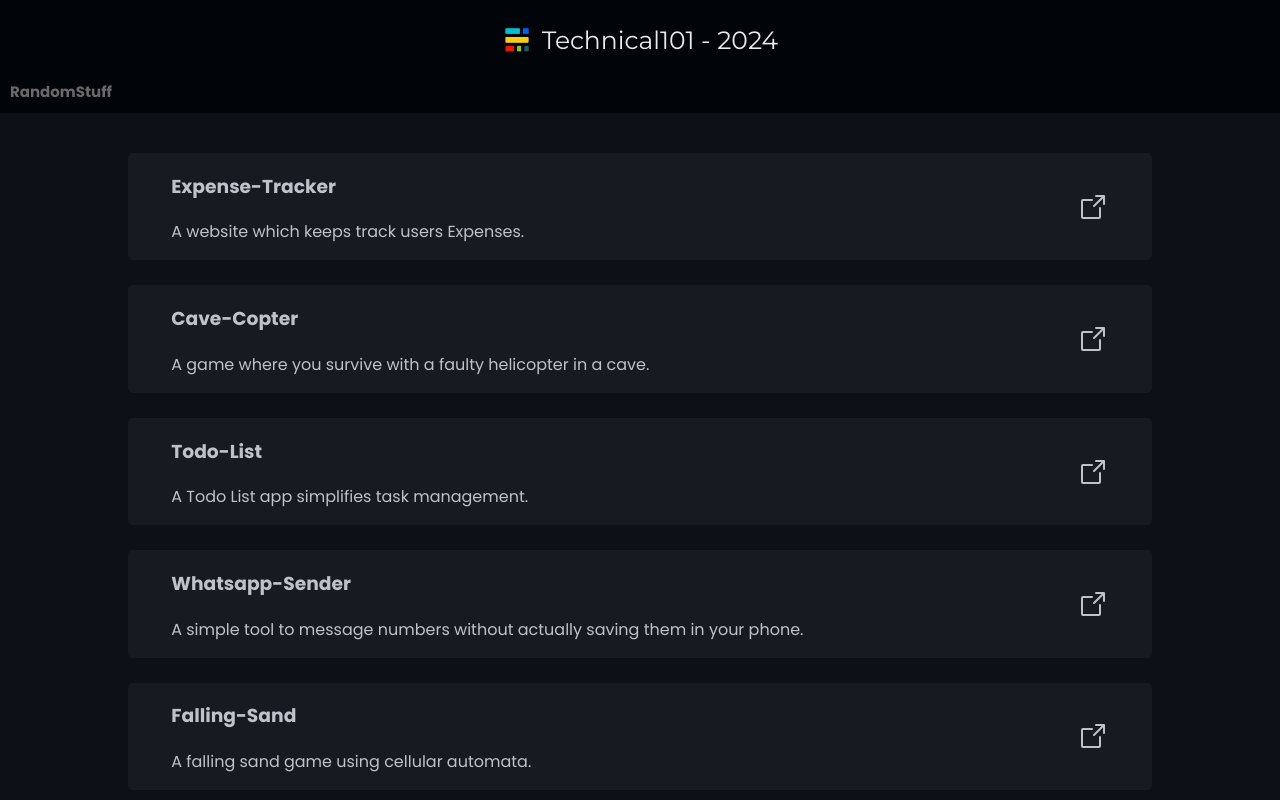
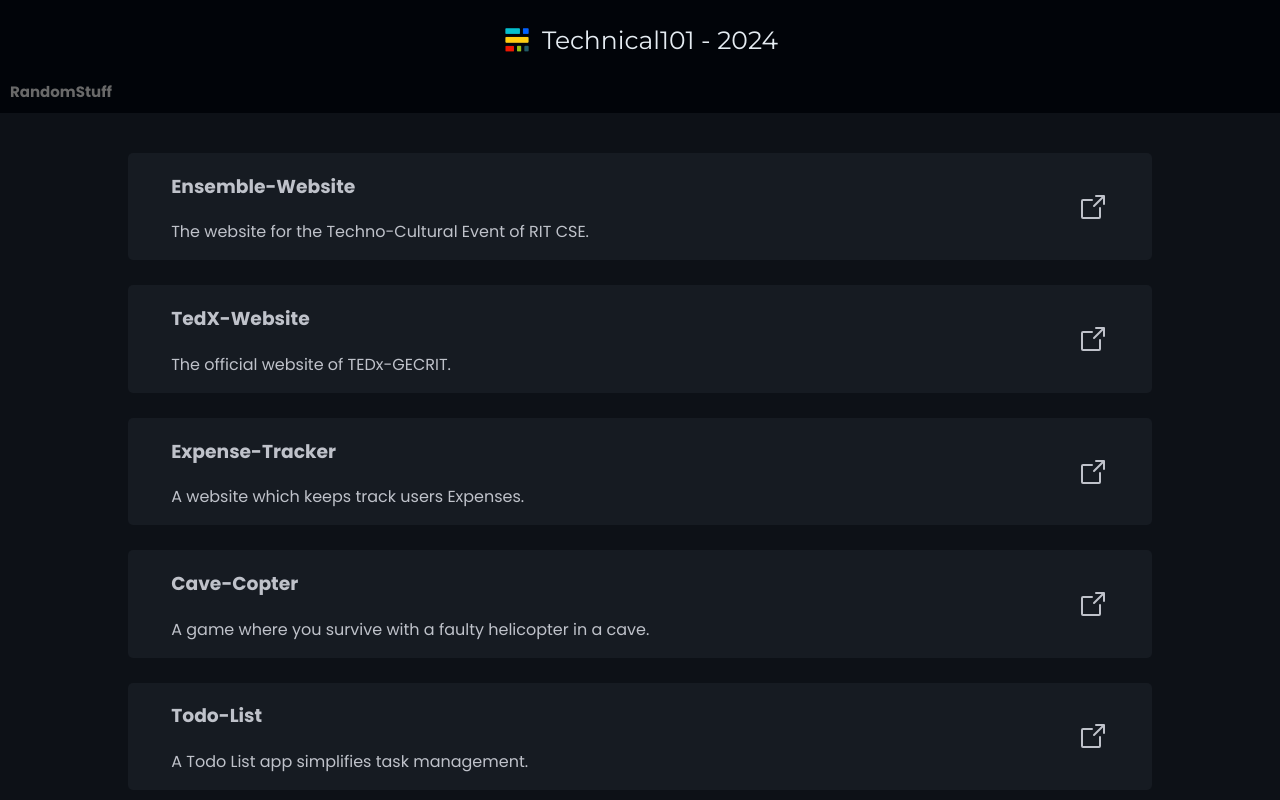
Before and after one commit to abhi5455/Technical-101, a React (Vite) app: page /RandomStuff in a window 1280 px wide. Shown: the top 800 px of the page. Built offline with nearby package versions, Linux system fonts and the light colour scheme; a web font is replaced by a local one.

Commit message:
Initial Commit

```diff
--- a/src/pages/Home.jsx
+++ b/src/pages/Home.jsx
@@ -16,7 +16,7 @@ export default function Home() {
                 path: "/OurLinks"
             },
             {
-                section: "Random Stuffs",
+                section: "Student Projects",
                 path: "/RandomStuff"
             },
             {
--- a/src/pages/RandomStuff.jsx
+++ b/src/pages/RandomStuff.jsx
@@ -10,6 +10,16 @@ function RandomStuff() {
 
     useEffect(() => {
         setInnerElementObj([
+            {
+                heading: "Ensemble-Website",
+                link: "https://ensemblecse24.vercel.app/",
+                description: "The website for the Techno-Cultural Event of RIT CSE."
+            },
+            {
+                heading: "TedX-Website",
+                link: "https://www.tedxgecrit.com/",
+                description: "The official website of TEDx-GECRIT."
+            },
             {
                 heading: "Expense-Tracker",
                 link: "https://abhi5455.github.io/E-Tracker/",
@@ -31,14 +41,20 @@ function RandomStuff() {
                 description: "A simple tool to message numbers without actually saving them in your phone."
             },
             {
-                heading: "Falling-Sand",
-                link: "https://fbn776.github.io/falling-sand/",
-                description: "A falling sand game using cellular automata."
+                heading: "KTU-bot",
+                link: "https://t.me/ktu_results_bot",
+                description: "This telegram bot that streamlines KTU portal stuffs in telegram."
             },
             {
                 heading: "Unit-Converter",
                 link: "https://abhi5455.github.io/Unit_Converter/",
                 description: "This web app allows users to effortlessly convert between various units of measurement with accuracy and ease."
+            },
+
+            {
+                heading: "Falling-Sand",
+                link: "https://fbn776.github.io/falling-sand/",
+                description: "A falling sand game using cellular automata."
             },
         ]);
     },[]);
```
